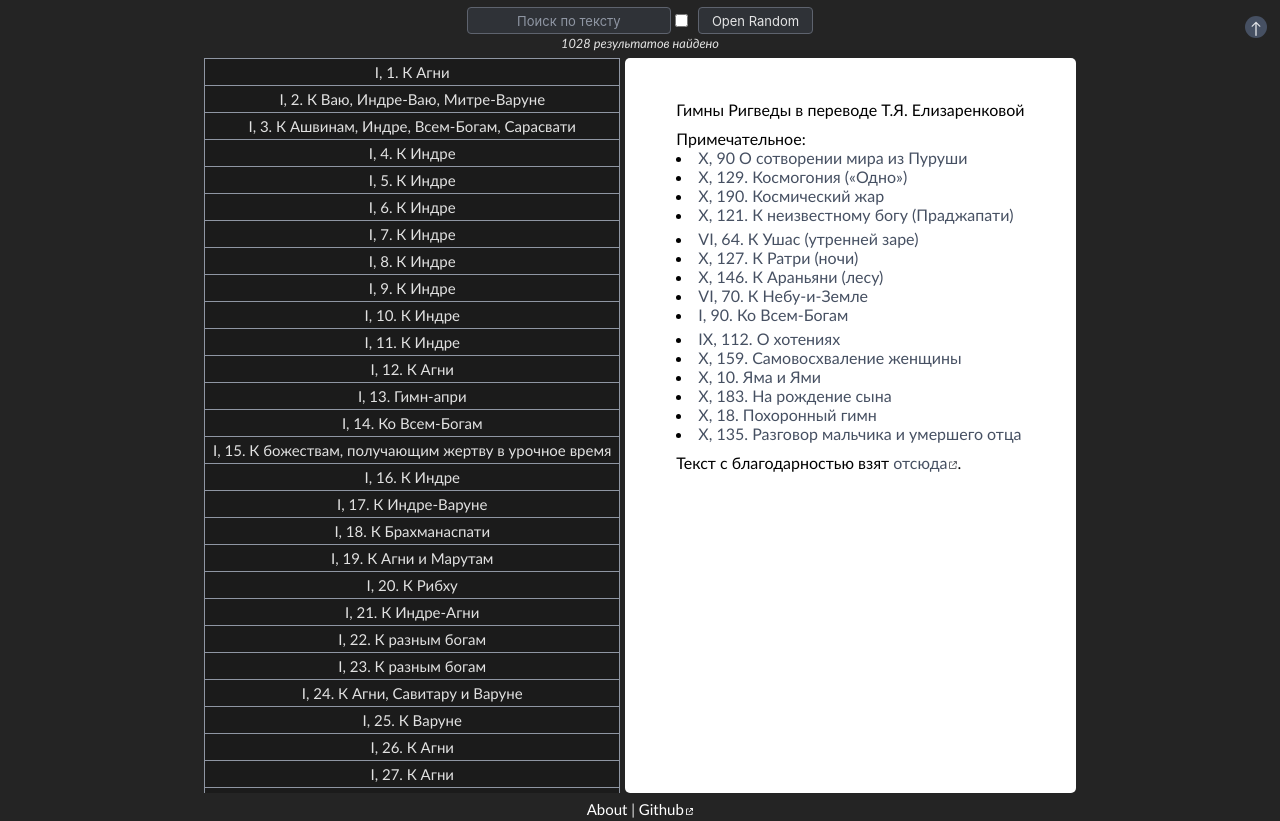
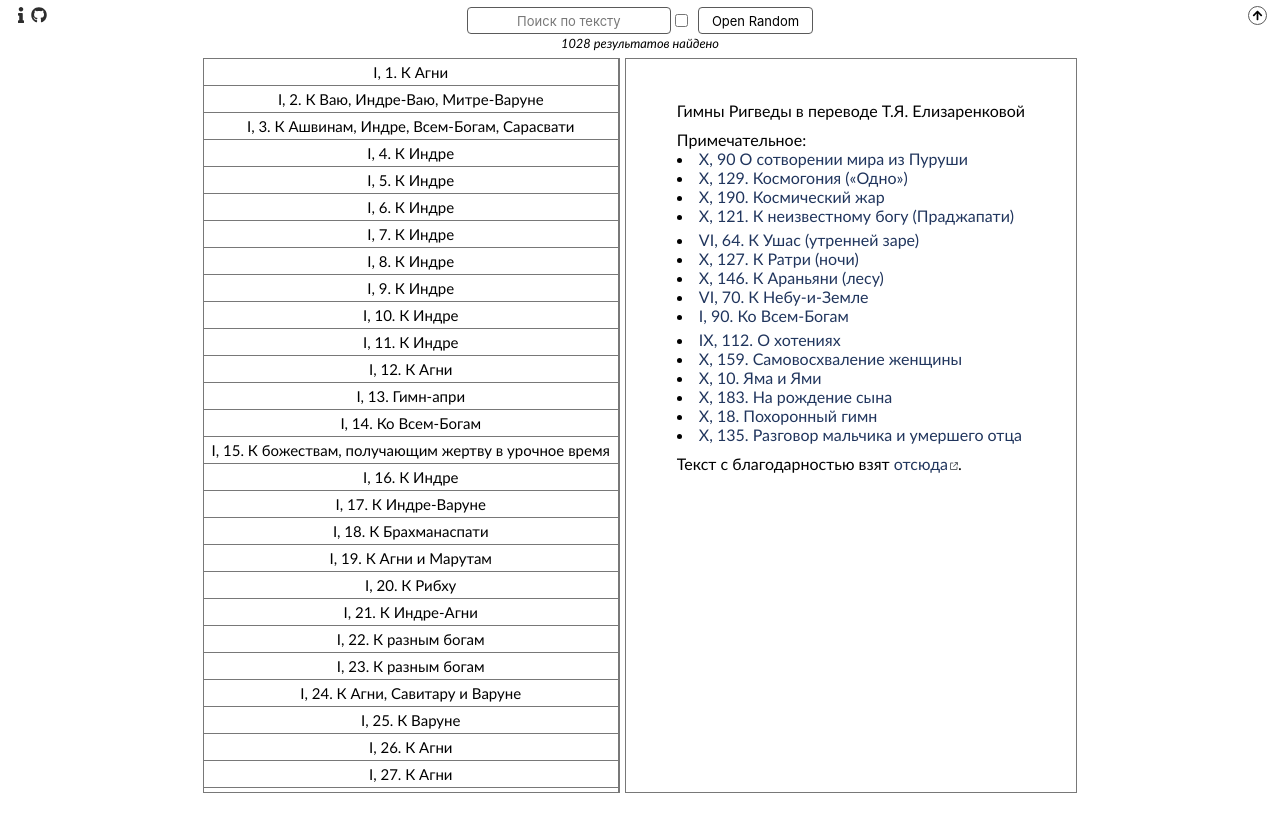
Before and after one commit to siebentod/rigveda, a React (Vite) app: page / in a window 1280 px wide. After the commit the page ends 800 px from the top, so only its background shows below. Built offline with nearby package versions, Linux system fonts and the light colour scheme.

Commit message:
big restyle

```diff
--- a/package.json
+++ b/package.json
@@ -14,6 +14,7 @@
     "react": "^18.3.1",
     "react-dom": "^18.3.1",
     "react-helmet": "^6.1.0",
+    "react-icons": "^5.3.0",
     "react-router-dom": "^6.24.1",
     "react-select": "^5.8.0",
     "sass": "^1.77.8",
@@ -26,7 +27,7 @@
     "eslint": "^8.57.0",
     "eslint-plugin-react": "^7.34.2",
     "eslint-plugin-react-hooks": "^4.6.2",
-    "eslint-plugin-react-refresh": "^0.4.7",
+    "eslint-plugin-react-refresh": "^0.4.12",
     "vite": "^5.3.1",
     "vite-plugin-sitemap": "^0.6.2"
   }
--- a/src/About.jsx
+++ b/src/About.jsx
@@ -1,10 +1,16 @@
 import { Link } from 'react-router-dom';
+import { FaHome } from 'react-icons/fa';
 
 function About() {
   return (
     <>
       {/* <HeadInHelmet /> */}
       <div className="about">
+        <div className="about__icons">
+          <Link to="/">
+            <FaHome />
+          </Link>
+        </div>
         <div className="about__main">
           <p>
             Текст с благодарностью взят{' '}
@@ -20,12 +26,6 @@ function About() {
           </p>
         </div>
       </div>
-      <footer>
-        <Link to="/">Home</Link> |{' '}
-        <a href="https://github.com/siebentod/">
-          Github<span className="external-link"></span>
-        </a>
-      </footer>
     </>
   );
 }
--- a/src/App.jsx
+++ b/src/App.jsx
@@ -1,18 +1,23 @@
 import { useCallback, useEffect, useState } from 'react';
 import './App.scss';
 import parse from 'html-react-parser';
-import { useNavigate, useParams } from 'react-router-dom';
+import { Link, useNavigate, useParams } from 'react-router-dom';
 import { data } from './data.js';
 import Modal from './Modal.jsx';
-import Footer from './Footer';
 import { Helmet } from 'react-helmet';
 import HomeText from './HomeText.jsx';
+import { FaGithub } from 'react-icons/fa';
+import { FaInfo } from 'react-icons/fa';
+import { FaArrowUp } from 'react-icons/fa';
 // import NotFound from './NotFound.jsx';
 
 // const favorites = ['10_90', '10_129'];
 // const initialText = favorites[Math.floor(Math.random() * favorites.length)];
 
 function App() {
+  // const [isDarkMode, setIsDarkMode] = useState(() => {
+  //   return localStorage.getItem('theme') === 'dark';
+  // });
   const [showModal, setShowModal] = useState(false);
   const [showFilter, setShowFilter] = useState(true);
   const [modalContent, setModalContent] = useState(null);
@@ -22,6 +27,14 @@ function App() {
   const [filteredArr, setFilteredArr] = useState(data);
   const navigate = useNavigate();
   const { id } = useParams();
+
+  // const toggleTheme = () => {
+  //   setIsDarkMode((prevMode) => !prevMode);
+  // };
+
+  // useEffect(() => {
+  //   localStorage.setItem('theme', isDarkMode ? 'dark' : 'light');
+  // }, [isDarkMode]);
 
   const looseIncludes = useCallback(
     function looseIncludes(searchPhrase, targetObject) {
@@ -116,10 +129,19 @@ function App() {
           className={`arrow ${!showFilter ? ' toggle' : ''}`}
           onClick={handleArrow}
         >
-          ↑
+          <FaArrowUp />
         </span>
         {showFilter && (
           <div className="filter">
+            <div className="icons scalable-icons">
+              <Link to="/about">
+                <FaInfo />
+              </Link>
+              <a href="https://github.com/siebentod/rigveda">
+                <FaGithub />
+              </a>
+              {/* <FaAdjust onClick={toggleTheme} /> */}
+            </div>
             <div className="inputPlusRandom">
               <div className="inputPlusCheckbox scalable">
                 <input
@@ -178,7 +200,7 @@ function App() {
           )}
         </main>
       </div>
-      <Footer />
+      {/* <Footer /> */}
     </>
   );
 }
--- a/src/App.scss
+++ b/src/App.scss
@@ -1,13 +1,21 @@
+$primary-background: white;
+$input-background: white;
+$text-background: white;
+$border-color: rgb(120, 120, 120);
+$border-color-darker: rgb(90, 90, 90);
+$almost-black: rgb(45, 45, 45);
+
+$card-background: white;
+$card-hover: rgb(240, 240, 240);
+
+$scrollbar-thumb: rgb(190, 190, 190);
+$scrollbar-track: rgb(220, 220, 220);
+$buttons-text: black;
+
 a {
   font-weight: 500;
-  color: rgba(255, 255, 255, 0.87);
+  color: $buttons-text;
   text-decoration: inherit;
-  &:hover {
-    color: #c2c9d6;
-  }
-  &:active {
-    color: #1d1e20;
-  }
 }
 
 *,
@@ -17,8 +25,8 @@ a {
 }
 
 :root {
-  color: rgba(255, 255, 255, 0.87);
-  background-color: #242424;
+  color: $buttons-text;
+  background-color: $primary-background;
   body {
     font-family: Calibri, Arial, Helvetica, sans-serif;
     margin: 0;
@@ -91,36 +99,37 @@ main {
 .cards {
   grid-column: 1;
   overflow-y: auto;
-  padding: 0 0px 0 0;
+  padding: 0 0 0 0;
   height: 100%;
   max-width: 33dvw;
   margin: auto;
+  border: 1px solid $border-color;
 
   .card {
     transition: all 300ms;
-    color: rgba(255, 255, 255, 0.87);
-    background-color: rgb(64, 64, 64);
-    border: 1px solid #8f96a3;
+    color: $buttons-text;
+    border-bottom: 1px solid $border-color;
+    border-right: 1px solid $border-color;
     cursor: pointer;
     display: flex;
     flex-direction: column;
     padding: 0 !important;
-    &:not(:first-child) {
-      border-top: none;
+    &:last-child {
+      border-bottom: none;
     }
   }
 
   .card__title {
     padding: 2px;
     font-size: 0.938rem;
-    background-color: rgb(27, 27, 27);
+    background-color: $card-background;
     flex: 1;
     display: flex;
     align-self: stretch;
     align-items: center;
     justify-content: center;
     &:hover {
-      background-color: rgb(39, 39, 39);
+      background-color: $card-hover;
     }
   }
 
@@ -131,10 +140,27 @@ main {
   }
 }
 
-/* .card__part p:hover {
-  background-color: black;
-  color: rgba(255, 255, 255, 0.87);
-} */
+.icons {
+  left: 1dvw;
+  top: 3px;
+  position: absolute;
+  display: flex;
+  gap: 2px;
+  * {
+    cursor: pointer;
+    color: $almost-black;
+  }
+}
+
+.about__icons {
+  position: fixed;
+  left: 1dvw;
+  top: 5px;
+  font-size: 1.1rem;
+  * {
+    color: $almost-black;
+  }
+}
 
 .filter {
   margin-top: 4px;
@@ -143,6 +169,7 @@ main {
   width: 100%;
   height: max-content;
   text-align: center;
+  position: relative;
 
   .inputPlusRandom {
     display: grid;
@@ -155,17 +182,17 @@ main {
       padding: 0 1em;
       cursor: pointer;
       transition: border-color 0.25s;
-      color: rgba(255, 255, 255, 0.87);
+      color: $buttons-text;
       margin: 3px 0 1px 0;
       grid-column: 2;
-      background-color: #2f3237;
-      border: 1px solid #5e636e;
+      background-color: $input-background;
+      border: 1px solid $border-color-darker;
       outline: none;
       font-family: Inter, Calibri, Verdana, system-ui, Avenir, Helvetica, Arial,
         sans-serif;
       border-radius: 4px;
       &:hover {
-        border: 1px solid #c2c9d6;
+        background-color: $card-hover;
         outline: none;
       }
     }
@@ -177,8 +204,8 @@ main {
 
       input[type='search'] {
         height: 100%;
-        background-color: #2f3237;
-        border: 1px solid #5e636e;
+        background-color: $input-background;
+        border: 1px solid $border-color-darker;
         outline: none;
         font-family: Inter, Calibri, Verdana, system-ui, Avenir, Helvetica,
           Arial, sans-serif;
@@ -186,21 +213,21 @@ main {
         text-align: center;
         font-size: 0.813rem;
         padding: 3px 0;
-        color: rgba(255, 255, 255, 0.87);
-        &:hover {
-          border: 1px solid #c2c9d6;
-          transition: border-color 0.25s;
-        }
+        color: $buttons-text;
+        // &:hover {
+        //   border: 1px solid #c2c9d6;
+        //   transition: border-color 0.25s;
+        // }
         &:focus {
-          border: 1px solid #c2c9d6;
+          // border: 1px solid #c2c9d6;
           outline: none;
         }
         &::placeholder {
-          color: #8f96a3;
+          color: $border-color;
           font: inherit;
         }
         &::-moz-placeholder {
-          color: #8f96a3;
+          color: $border-color;
           font: inherit;
           opacity: 1;
         }
@@ -208,7 +235,7 @@ main {
 
       input[type='checkbox'] {
         cursor: pointer;
-        accent-color: rgba(255, 255, 255, 0.87);
+        accent-color: $buttons-text;
       }
     }
   }
@@ -222,11 +249,6 @@ main {
   }
 }
 
-// .filter select {
-//   color: grey;
-//   background-color: #2f3237;
-// }
-
 @media (max-height: 500px) {
   .scalable {
     height: 24px !important;
@@ -236,62 +258,39 @@ main {
       font-size: 0.75rem !important;
     }
   }
+  .scalable-icons {
+    left: 3px;
+    top: 3px;
+    * {
+      font-size: 0.9rem !important;
+    }
+  }
 }
 
-// header {
-//   position: relative;
-// }
-
 .arrow {
+  font-size: 11px;
+  padding: 3px;
   border-radius: 50%;
-  background-color: #465062;
-  width: 1.4em;
-  height: 1.4em;
+  background-color: $input-background;
+  border: 1px solid $border-color-darker;
   display: flex;
   align-items: center;
   justify-content: center;
   position: fixed;
   right: 1dvw;
-  top: 2dvh;
+  top: 6px;
   cursor: pointer;
   z-index: 5;
   &:hover {
-    background-color: rgb(105, 118, 143);
+    background-color: $card-hover;
   }
   &.toggle {
     transform: rotate(180deg);
   }
-
-  // @media (max-width: 930px) {
-  //   font-size: 0.75rem !important;
-  //   margin: 1px 0 !important;
-  //   right: 0.5dvw;
-  //   top: 0.5dvh;
-  // }
-}
-
-.links {
-  position: absolute;
-  left: 1dvw;
-  top: 1dvw;
-  &__github {
-    border-bottom: 1px solid rgba(255, 255, 255, 0.87);
-    padding-bottom: 2px;
-    margin-bottom: 0;
-  }
-  &__github i {
-    font-size: 10px !important;
-  }
-  &__about {
-    margin-top: 0px;
-  }
-  @media (max-width: 350px) {
-    position: inherit;
-    float: left;
-  }
 }
 
 .about {
+  position: relative;
   display: flex;
   align-items: center;
   justify-content: center;
@@ -299,12 +298,12 @@ main {
   &__main {
     max-width: 600px;
     margin: auto;
+    @media (max-width: 600px) {
+      max-width: 90vw;
+    }
   }
   a {
     text-decoration: underline;
-    &:hover {
-      color: #c2c9d6;
-    }
     i {
       font-size: 12px !important;
     }
@@ -330,9 +329,69 @@ main {
 }
 
 ::-webkit-scrollbar-track {
-  background: rgb(60, 60, 60);
+  background: $scrollbar-track;
 }
 
 ::-webkit-scrollbar-thumb {
-  background: #b1b1b1;
+  background: $scrollbar-thumb;
 }
+
+.modal-scrollable-content {
+}
+
+.modal-content {
+  position: relative;
+  padding: 4dvh 4dvw;
+  border: 1px solid $border-color;
+  overflow-y: auto;
+  max-width: 630px;
+  grid-column: 2;
+  height: 100%;
+  background: $text-background;
+  // border-radius: 5px;
+  margin: auto;
+  color: black;
+  text-align: left;
+  a {
+    color: #20355d;
+    font-size: 1rem;
+    &:hover {
+      // text-decoration: underline;
+      color: #72819c;
+    }
+  }
+}
+
+span.external-link {
+  content: url('./external-link.svg');
+  display: inline-block;
+  width: 0.5em;
+  height: 0.5em;
+  margin-left: 2px;
+}
+
+.modal-close {
+  font-size: 1.188rem;
+  position: absolute;
+  top: 1.5%;
+  right: 1.5%;
+  background: none;
+  border: none;
+  cursor: pointer;
+  color: $border-color-darker;
+  &:hover {
+    color: $border-color;
+  }
+}
+
+.modal-content h2 {
+  margin-top: 4px;
+  margin-bottom: 3px;
+  line-height: 1.5rem;
+  text-align: center;
+}
+
+.modal-content p {
+  margin-top: 10px;
+  margin-bottom: 4px;
+}
--- a/src/Modal.jsx
+++ b/src/Modal.jsx
@@ -1,5 +1,4 @@
 import { useEffect, useRef } from 'react';
-import './Modal.scss';
 
 function Modal({ showModal, onClose, children }) {
   const modalRef = useRef(null);
--- a/src/main.jsx
+++ b/src/main.jsx
@@ -4,32 +4,6 @@ import App from './App.jsx';
 import { BrowserRouter, Route, Routes } from 'react-router-dom';
 import About from './About.jsx';
 // import NotFound from './NotFound.jsx';
-
-(function (m, e, t, r, i, k, a) {
-  m[i] =
-    m[i] ||
-    function () {
-      (m[i].a = m[i].a || []).push(arguments);
-    };
-  m[i].l = 1 * new Date();
-  for (var j = 0; j < document.scripts.length; j++) {
-    if (document.scripts[j].src === r) {
-      return;
-    }
-  }
-  (k = e.createElement(t)),
-    (a = e.getElementsByTagName(t)[0]),
-    (k.async = 1),
-    (k.src = r),
-    a.parentNode.insertBefore(k, a);
-})(window, document, 'script', 'https://mc.yandex.ru/metrika/tag.js', 'ym');
-
-// eslint-disable-next-line no-undef
-ym(97901756, 'init', {
-  clickmap: true,
-  trackLinks: true,
-  accurateTrackBounce: true,
-});
 
 ReactDOM.createRoot(document.getElementById('root')).render(
   <React.StrictMode>
```
Also changed, not shown: src/Modal.scss (deleted, +0 -80 lines), src/data.js, 1 other file (tests, documents, lock files or other folders).
